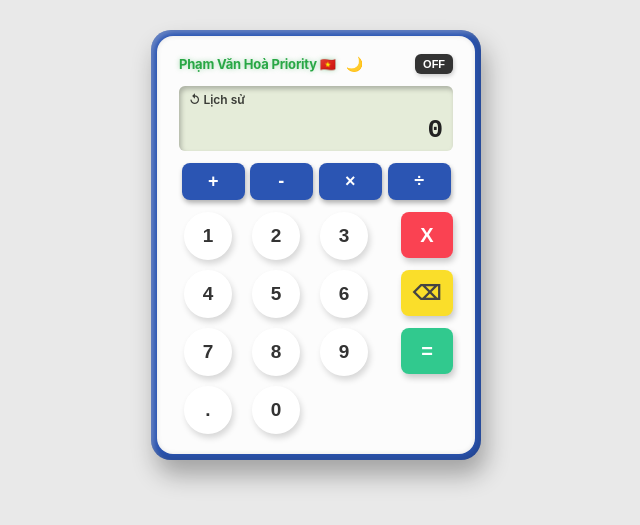
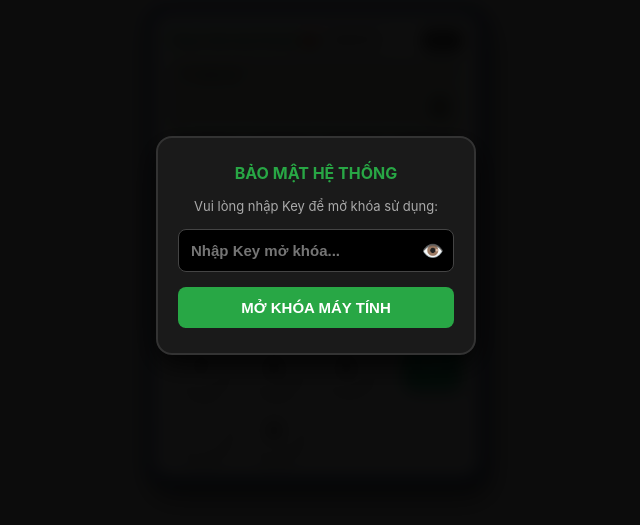
Before and after one commit to PhamVanHoaPriority2k2/Calculator-VipPro, a plain HTML site: page index.html in a window 1280 px wide. Shown: the part 155-680 px from the top of the page, without its empty margins (324-964 px from the left). Drawn offline with Linux system fonts and the light colour scheme.

Commit message:
Update index.html

```diff
--- a/index.html
+++ b/index.html
@@ -2,11 +2,11 @@
 <html lang="vi">
 <head>
 <meta charset="UTF-8">
-<!-- Khóa vĩnh viễn zoom bằng Viewport -->
+<!-- Cấm zoom bằng Viewport settings -->
 <meta name="viewport" content="width=device-width, initial-scale=1.0, maximum-scale=1.0, user-scalable=no, shrink-to-fit=no">
 <title>Phạm Văn Hoà Priority Calculator</title>
 <style>
-    /* Reset & Chống chọn văn bản/chống zoom */
+    /* Reset & Khóa vĩnh viễn zoom/chọn văn bản */
     * {
         touch-action: manipulation;
         -webkit-touch-callout: none;
@@ -19,7 +19,7 @@
         box-sizing: border-box;
     }
 
-    /* ĐỊNH NGHĨA THEME SÁNG / TỐI */
+    /* ĐỊNH NGHĨA CHẾ ĐỘ SÁNG / TỐI ĐEN */
     :root {
         --bg-color: #e9e9e9;
         --casing-bg: #2b55b3;
@@ -27,21 +27,28 @@
         --screen-bg: #e5ecd9;
         --screen-text: #222222;
         --num-btn-bg: #ffffff;
-        --num-btn-text: #333333;
+        --num-btn-text: #000000;
         --drawer-bg: rgba(255, 255, 255, 0.98);
         --num-glow: rgba(0, 122, 255, 0.8);
+        --theme-btn-bg: #ffffff;
+        --theme-btn-text: #000000;
+        --btn-border: #cccccc;
     }
 
+    /* Giao diện Tối Đen (Pure Black) */
     body.dark-mode {
-        --bg-color: #121212;
-        --casing-bg: #1c3879;
-        --face-bg: #222222;
-        --screen-bg: #1e2e1e;
-        --screen-text: #71dd73;
-        --num-btn-bg: #333333;
+        --bg-color: #000000;
+        --casing-bg: #0d0d0d;
+        --face-bg: #000000;
+        --screen-bg: #ffffff;
+        --screen-text: #000000;
+        --num-btn-bg: #1a1a1a;
         --num-btn-text: #ffffff;
-        --drawer-bg: rgba(30, 30, 30, 0.98);
-        --num-glow: rgba(0, 229, 255, 0.8);
+        --drawer-bg: #0a0a0a;
+        --num-glow: rgba(255, 255, 255, 0.8);
+        --theme-btn-bg: #222222;
+        --theme-btn-text: #ffffff;
+        --btn-border: #444444;
     }
 
     body {
@@ -56,16 +63,103 @@
         transition: background-color 0.3s ease;
     }
 
+    /* LỚP PHỦ KHÓA BẢO VỆ (LOCK SCREEN OVERLAY) */
+    .lock-overlay {
+        position: fixed;
+        top: 0;
+        left: 0;
+        width: 100vw;
+        height: 100vh;
+        background-color: rgba(0, 0, 0, 0.95);
+        z-index: 9999;
+        display: flex;
+        justify-content: center;
+        align-items: center;
+        backdrop-filter: blur(8px);
+    }
+
+    .lock-card {
+        background-color: #1a1a1a;
+        border: 2px solid #333;
+        border-radius: 16px;
+        padding: 25px 20px;
+        width: 320px;
+        text-align: center;
+        box-shadow: 0 10px 30px rgba(0,0,0,0.8);
+        color: white;
+    }
+
+    .lock-title {
+        font-size: 16px;
+        font-weight: bold;
+        color: #28a745;
+        margin-bottom: 15px;
+    }
+
+    .input-group {
+        position: relative;
+        margin-bottom: 15px;
+        display: flex;
+        align-items: center;
+    }
+
+    .key-input {
+        width: 100%;
+        padding: 12px 40px 12px 12px;
+        border-radius: 8px;
+        border: 1px solid #444;
+        background-color: #000;
+        color: #fff;
+        font-size: 15px;
+        outline: none;
+        font-weight: bold;
+        -webkit-user-select: text;
+        user-select: text;
+    }
+
+    .toggle-pwd {
+        position: absolute;
+        right: 10px;
+        cursor: pointer;
+        font-size: 18px;
+        user-select: none;
+    }
+
+    .unlock-btn {
+        width: 100%;
+        padding: 12px;
+        background-color: #28a745;
+        color: white;
+        border: none;
+        border-radius: 8px;
+        font-size: 15px;
+        font-weight: 900;
+        cursor: pointer;
+        transition: background-color 0.2s;
+    }
+
+    .unlock-btn:active {
+        background-color: #218838;
+    }
+
+    .error-msg {
+        color: #fa4252;
+        font-size: 12px;
+        margin-top: 10px;
+        display: none;
+        font-weight: bold;
+    }
+
     /* Vỏ ngoài máy tính */
     .device-casing {
         background-color: var(--casing-bg);
         border-radius: 20px;
         padding: 6px;
         box-shadow:
-            5px 15px 25px rgba(0,0,0,0.3),
-            inset -3px -3px 10px rgba(0,0,0,0.2),
-            inset 3px 3px 5px rgba(255,255,255,0.3);
-        width: 330px;
+            5px 15px 25px rgba(0,0,0,0.5),
+            inset -3px -3px 10px rgba(0,0,0,0.3),
+            inset 3px 3px 5px rgba(255,255,255,0.2);
+        width: 340px;
         position: relative;
         transition: background-color 0.3s ease;
     }
@@ -75,7 +169,7 @@
         background-color: var(--face-bg);
         border-radius: 16px;
         padding: 18px 10px 20px 10px;
-        box-shadow: inset 0px 0px 5px rgba(0,0,0,0.1);
+        box-shadow: inset 0px 0px 5px rgba(0,0,0,0.2);
         display: flex;
         flex-direction: column;
         align-items: center;
@@ -84,12 +178,12 @@
         transition: background-color 0.3s ease;
     }
 
-    /* Hàng chứa Logo, Nút Sáng/Tối & Nút Nguồn */
+    /* Logo, Nút Sáng/Tối Bằng Chữ & Nút Nguồn */
     .logo-container {
         display: flex;
         justify-content: space-between;
         align-items: center;
-        width: 92%;
+        width: 94%;
         margin-bottom: 12px;
     }
 
@@ -100,8 +194,8 @@
     }
 
     .logo {
-        font-size: 13px;
-        font-weight: 700;
+        font-size: 12px;
+        font-weight: 800;
         letter-spacing: -0.2px;
         transition: color 0.3s ease;
     }
@@ -116,19 +210,18 @@
         text-shadow: 0 0 5px rgba(220, 53, 69, 0.4);
     }
 
-    /* Nút Chế độ Sáng/Tối đặt cạnh Logo */
     .theme-btn {
-        background: none;
-        border: none;
-        font-size: 14px;
+        background-color: var(--theme-btn-bg);
+        color: var(--theme-btn-text);
+        border: 1px solid #777;
+        font-size: 9px;
+        font-weight: 900;
         cursor: pointer;
-        padding: 2px 4px;
+        padding: 4px 6px;
         border-radius: 4px;
-        transition: transform 0.2s;
+        transition: background-color 0.3s ease, color 0.3s ease;
     }
-    .theme-btn:active { transform: scale(1.2); }
 
-    /* Nút nguồn Power ON/OFF */
     .power-btn {
         background-color: #333;
         color: #fff;
@@ -136,24 +229,24 @@
         border-radius: 6px;
         padding: 4px 8px;
         font-size: 11px;
-        font-weight: bold;
+        font-weight: 900;
         cursor: pointer;
-        box-shadow: 1px 2px 4px rgba(0,0,0,0.2);
+        box-shadow: 1px 2px 4px rgba(0,0,0,0.3);
     }
 
     /* Màn hình LCD */
     .screen-container {
-        width: 92%;
-        height: 65px;
+        width: 94%;
+        height: 70px;
         background-color: var(--screen-bg);
         border-radius: 6px;
-        box-shadow: inset 2px 3px 5px rgba(0,0,0,0.25);
+        box-shadow: inset 2px 3px 5px rgba(0,0,0,0.3);
         margin-bottom: 12px;
         position: relative;
         display: flex;
         flex-direction: column;
         justify-content: space-between;
-        padding: 6px 10px;
+        padding: 6px 12px;
         transition: background-color 0.3s ease;
     }
 
@@ -167,26 +260,27 @@
 
     .icon-btn {
         cursor: pointer;
-        opacity: 0.75;
+        opacity: 0.85;
         transition: opacity 0.2s;
-        font-weight: 600;
+        font-weight: 800;
+        color: var(--screen-text);
     }
-    .icon-btn:hover { opacity: 1; }
 
     .screen-text {
         text-align: right;
         font-family: 'Courier New', Courier, monospace;
-        font-size: 26px;
-        font-weight: bold;
+        font-size: 30px;
+        font-weight: 900;
         color: var(--screen-text);
         overflow: hidden;
         white-space: nowrap;
         text-overflow: ellipsis;
+        transition: color 0.3s ease;
     }
 
     /* Trạng thái OFF */
     .device-face.is-off .screen-container {
-        background-color: #111111 !important;
+        background-color: #050505 !important;
     }
     .device-face.is-off .screen-text,
     .device-face.is-off .screen-tools {
@@ -214,9 +308,9 @@
         display: flex;
         justify-content: space-between;
         align-items: center;
-        border-bottom: 1px solid #ccc;
+        border-bottom: 1px solid #444;
         padding-bottom: 8px;
-        font-weight: bold;
+        font-weight: 900;
         color: var(--num-btn-text);
     }
 
@@ -225,8 +319,9 @@
         color: white;
         border: none;
         border-radius: 4px;
-        padding: 3px 8px;
+        padding: 4px 8px;
         font-size: 11px;
+        font-weight: 900;
         cursor: pointer;
     }
 
@@ -241,17 +336,17 @@
 
     .history-item {
         padding: 6px 0;
-        border-bottom: 1px dashed #eee;
+        border-bottom: 1px dashed #444;
         text-align: right;
     }
 
-    .history-item-calc { color: #888; font-size: 12px; }
-    .history-item-res { font-weight: bold; font-size: 15px; }
+    .history-item-calc { color: #888; font-size: 13px; font-weight: bold; }
+    .history-item-res { font-weight: 900; font-size: 16px; }
 
-    /* Hàng nút phép tính (+ - * /) */
+    /* Hàng nút phép tính (+ - * /) - PHÍM ĐẬM CHỮ ĐẬM */
     .top-buttons {
         display: flex;
-        width: 92%;
+        width: 94%;
         justify-content: space-between;
         margin-bottom: 12px;
     }
@@ -259,58 +354,58 @@
     .top-btn {
         background-color: #2b55b3;
         color: white;
-        border: none;
-        border-radius: 8px;
-        padding: 8px 0;
-        font-size: 18px;
-        font-weight: bold;
+        border: 2px solid rgba(255,255,255,0.2);
+        border-radius: 10px;
+        padding: 10px 0;
+        font-size: 22px;
+        font-weight: 900;
         flex: 1;
         margin: 0 3px;
-        box-shadow: 1px 3px 5px rgba(0,0,0,0.3);
+        box-shadow: 2px 4px 6px rgba(0,0,0,0.4);
         cursor: pointer;
         will-change: transform, box-shadow;
         transition: transform 0.05s ease, box-shadow 0.05s ease;
     }
 
-    /* Bàn phím chính */
+    /* Bàn phím chính - BÀN PHÍM CHỮ TO RÕ PHÍM ĐẬM */
     .keypad {
         display: grid;
         grid-template-columns: repeat(3, 1fr) 1.2fr;
-        gap: 10px;
-        width: 92%;
+        gap: 12px;
+        width: 94%;
     }
 
     .num-btn {
         background-color: var(--num-btn-bg);
         color: var(--num-btn-text);
-        border: none;
+        border: 2px solid var(--btn-border);
         border-radius: 50%;
-        width: 48px;
-        height: 48px;
-        font-size: 19px;
-        font-weight: 600;
+        width: 54px;
+        height: 54px;
+        font-size: 24px;
+        font-weight: 900;
         display: flex;
         justify-content: center;
         align-items: center;
         justify-self: center;
-        box-shadow: 2px 4px 6px rgba(0,0,0,0.15);
+        box-shadow: 2px 4px 8px rgba(0,0,0,0.3);
         cursor: pointer;
         will-change: transform, box-shadow;
         transition: transform 0.05s ease, box-shadow 0.05s ease, background-color 0.3s ease;
     }
 
     .act-btn {
-        border: none;
-        border-radius: 8px;
-        width: 52px;
-        height: 46px;
-        font-size: 20px;
-        font-weight: bold;
+        border: 2px solid rgba(0,0,0,0.1);
+        border-radius: 10px;
+        width: 58px;
+        height: 52px;
+        font-size: 24px;
+        font-weight: 900;
         display: flex;
         justify-content: center;
         align-items: center;
         justify-self: end;
-        box-shadow: 2px 4px 6px rgba(0,0,0,0.2);
+        box-shadow: 2px 4px 8px rgba(0,0,0,0.3);
         cursor: pointer;
         color: white;
         will-change: transform, box-shadow;
@@ -318,10 +413,10 @@
     }
 
     .btn-red { background-color: #fa4252; }
-    .btn-yellow { background-color: #fade2a; color: #444; }
+    .btn-yellow { background-color: #fade2a; color: #000; }
     .btn-green { background-color: #31c98e; }
 
-    /* HIỆU ỨNG PHÁT SÁNG (GLOW) KHI ẤN SỐ VÀ PHÍM */
+    /* HIỆU ỨNG PHÁT SÁNG KHI BẤM */
     .num-btn.pressed {
         transform: scale(0.92) translateY(2px) !important;
         box-shadow: 0 0 15px var(--num-glow), 0 0 25px var(--num-glow) !important;
@@ -350,6 +445,23 @@
 </head>
 <body>
 
+<!-- LỚP PHỦ KHÓA MÁY TÍNH -->
+<div class="lock-overlay" id="lockOverlay">
+    <div class="lock-card">
+        <div class="lock-title">BẢO MẬT HỆ THỐNG</div>
+        <p style="font-size: 13px; color: #aaa; margin-bottom: 15px;">Vui lòng nhập Key để mở khóa sử dụng:</p>
+
+        <div class="input-group">
+            <input type="password" id="keyInput" class="key-input" placeholder="Nhập Key mở khóa..." autocomplete="off">
+            <span class="toggle-pwd" id="togglePwd" title="Ẩn/Hiện">👁️</span>
+        </div>
+
+        <button class="unlock-btn" id="unlockBtn">MỞ KHÓA MÁY TÍNH</button>
+        <div class="error-msg" id="errorMsg">Key không chính xác! Vui lòng thử lại.</div>
+    </div>
+</div>
+
+<!-- MÁY TÍNH BẢO MẬT -->
 <div class="device-casing">
     <div class="device-face" id="deviceFace">
 
@@ -365,12 +477,11 @@
             </div>
         </div>
 
-        <!-- Logo, Nút Theme & Nút Nguồn -->
+        <!-- Logo, Nút Sáng/Tối Bằng Chữ & Nút Nguồn -->
         <div class="logo-container">
             <div class="brand-group">
                 <div class="logo status-on" id="brandLogo">Phạm Văn Hoà Priority 🇻🇳</div>
-                <!-- Nút Sáng Tối đặt sát bên Tên -->
-                <button class="theme-btn" id="btnTheme" title="Đổi giao diện Sáng/Tối">🌙</button>
+                <button class="theme-btn" id="btnTheme">Chế độ Tối</button>
             </div>
             <button class="power-btn" id="powerBtn">OFF</button>
         </div>
@@ -417,7 +528,42 @@
 </div>
 
 <script>
-    // --- 1. CHỐNG ZOOM VÀ TOUCH SCROLL ---
+    // --- 1. XỬ LÝ KHÓA MÁY TÍNH BẰNG KEY BẢO MẬT ---
+    const SECRET_KEY = "calculator22/12/2002@@";
+    const lockOverlay = document.getElementById('lockOverlay');
+    const keyInput = document.getElementById('keyInput');
+    const unlockBtn = document.getElementById('unlockBtn');
+    const togglePwd = document.getElementById('togglePwd');
+    const errorMsg = document.getElementById('errorMsg');
+
+    // Nút Ẩn / Hiện Mật Khẩu
+    togglePwd.addEventListener('click', () => {
+        if (keyInput.type === 'password') {
+            keyInput.type = 'text';
+            togglePwd.innerText = '🙈';
+        } else {
+            keyInput.type = 'password';
+            togglePwd.innerText = '👁️';
+        }
+    });
+
+    // Mở khóa khi nhấn nút hoặc bấm Enter
+    function checkUnlock() {
+        if (keyInput.value === SECRET_KEY) {
+            lockOverlay.style.display = 'none';
+            errorMsg.style.display = 'none';
+        } else {
+            errorMsg.style.display = 'block';
+            keyInput.style.borderColor = '#fa4252';
+        }
+    }
+
+    unlockBtn.addEventListener('click', checkUnlock);
+    keyInput.addEventListener('keypress', (e) => {
+        if (e.key === 'Enter') checkUnlock();
+    });
+
+    // --- 2. KHÓA VĨNH VIỄN ZOOM ---
     document.addEventListener('gesturestart', function (e) { e.preventDefault(); }, { passive: false });
     let lastTouchEnd = 0;
     document.addEventListener('touchend', function (e) {
@@ -427,7 +573,7 @@
     }, false);
     document.addEventListener('wheel', function (e) { if (e.ctrlKey) e.preventDefault(); }, { passive: false });
 
-    // --- 2. XỬ LÝ MÁY TÍNH ---
+    // --- 3. TÍNH TOÁN MÁY TÍNH ---
     const display = document.getElementById('display');
     const deviceFace = document.getElementById('deviceFace');
     const brandLogo = document.getElementById('brandLogo');
@@ -521,7 +667,7 @@
         updateDisplay();
     }
 
-    // --- 3. QUẢN LÝ LỊCH SỬ ---
+    // --- 4. LỊCH SỬ PHÉP TÍNH ---
     function addHistory(calcText, resultText) {
         historyData.unshift({ calc: calcText, res: resultText });
         renderHistory();
@@ -540,7 +686,6 @@
         `).join('');
     }
 
-    // Xóa toàn bộ lịch sử
     btnClearHistory.addEventListener('click', () => {
         historyData = [];
         renderHistory();
@@ -549,7 +694,7 @@
     btnHistory.addEventListener('click', () => historyDrawer.classList.add('open'));
     closeHistory.addEventListener('click', () => historyDrawer.classList.remove('open'));
 
-    // --- 4. BẬT/TẮT NGUỒN ---
+    // --- 5. BẬT / TẮT NGUỒN ---
     powerBtn.addEventListener('click', () => {
         isPowerOn = !isPowerOn;
         if (isPowerOn) {
@@ -567,18 +712,18 @@
         }
     });
 
-    // --- 5. CHUYỂN ĐỔI SÁNG / TỐI ---
+    // --- 6. CHUYỂN CHẾ ĐỘ SÁNG / TỐI ---
     btnTheme.addEventListener('click', () => {
         document.body.classList.toggle('dark-mode');
         const isDark = document.body.classList.contains('dark-mode');
-        btnTheme.innerText = isDark ? '☀️' : '🌙';
+        btnTheme.innerText = isDark ? 'Chế độ Sáng' : 'Chế độ Tối';
     });
 
-    // --- 6. PHẢN HỒI SIÊU NHẠY & HIỆU ỨNG PHÁT SÁNG ---
+    // --- 7. PHẢN HỒI PHÍM BẤM PHÁT SÁNG ---
     const buttons = document.querySelectorAll('button');
 
     buttons.forEach(btn => {
-        if (btn.id === 'powerBtn' || btn.classList.contains('theme-btn') || btn.classList.contains('clear-history-btn')) return;
+        if (btn.id === 'powerBtn' || btn.classList.contains('theme-btn') || btn.classList.contains('clear-history-btn') || btn.id === 'unlockBtn') return;
 
         const handlePress = (e) => {
             e.preventDefault();
```
